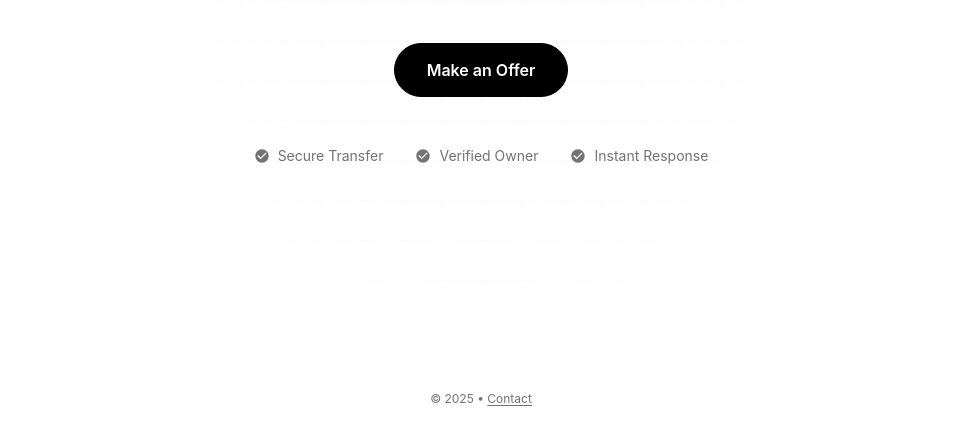
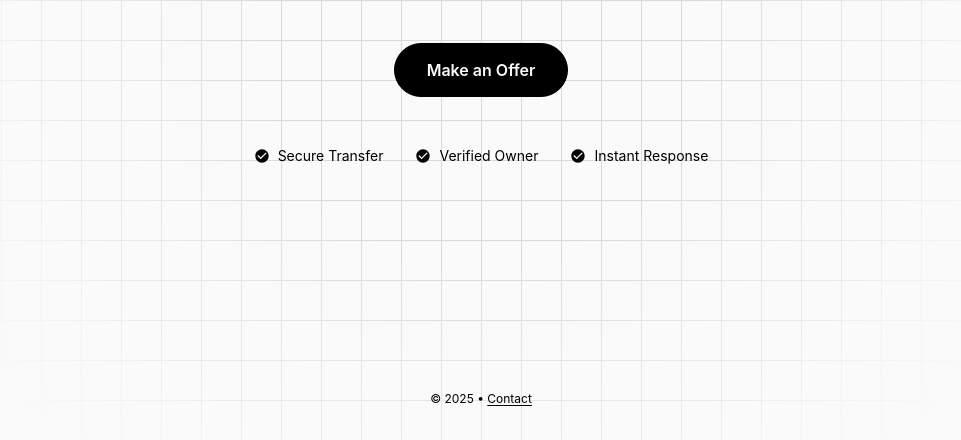
Before and after one commit to doguyilmaz/domain-parking, a plain HTML site: page index.html in a window 1280 px wide. Shown: the part 360-800 px from the top of the page, without its empty margins (159-1120 px from the left). Drawn offline with Linux system fonts and the light colour scheme.

Commit message:
feat: refine CSS color variables and grid styling

```diff
--- a/index.html
+++ b/index.html
@@ -29,13 +29,17 @@
         }
 
         :root {
-            --bg: #ffffff;
+            --bg: #fafafa;
+            /* Subtle Off-White */
             --fg: #000000;
-            --gray-100: #f5f5f7;
-            --gray-200: #e5e5e5;
-            --gray-500: #737373;
-            --accent: #2563eb;
-            /* Professional Blue */
+
+            /* Grid Color for Light Mode (10% Black) */
+            --gray-200: #000000;
+            --grid-opacity: 0.12;
+            /* 12% Opacity - Subtle but visible */
+
+            --gray-gradient: #737373;
+            /* Professional Blue used inline / gradients now */
             --font-sans: -apple-system, BlinkMacSystemFont, "Segoe UI", Roboto, Helvetica, Arial, sans-serif, "Apple Color Emoji", "Segoe UI Emoji", "Segoe UI Symbol";
         }
 
@@ -43,10 +47,10 @@
             :root {
                 --bg: #000000;
                 --fg: #ffffff;
-                --gray-100: #111111;
+                /* Grid Color for Dark Mode (Dark Gray) */
                 --gray-200: #333333;
-                --gray-500: #a1a1aa;
-                --accent: #3b82f6;
+                --grid-opacity: 0.15;
+                --gray-gradient: #a1a1aa;
             }
         }
 
@@ -73,9 +77,10 @@
                 linear-gradient(to right, var(--gray-200) 1px, transparent 1px),
                 linear-gradient(to bottom, var(--gray-200) 1px, transparent 1px);
             background-size: 40px 40px;
-            mask-image: radial-gradient(circle at center, black, transparent 80%);
-            -webkit-mask-image: radial-gradient(circle at center, black, transparent 80%);
-            opacity: 0.15;
+            mask-image: radial-gradient(circle at center, black 30%, transparent 80%);
+            -webkit-mask-image: radial-gradient(circle at center, black 30%, transparent 80%);
+            opacity: var(--grid-opacity);
+            /* Opacity controlled by variable */
             pointer-events: none;
         }
 
@@ -106,7 +111,7 @@
             letter-spacing: -0.04em;
             line-height: 1.1;
             margin-bottom: 1.5rem;
-            background: linear-gradient(180deg, var(--fg) 0%, var(--gray-500) 100%);
+            background: linear-gradient(180deg, var(--fg) 0%, var(--gray-gradient) 100%);
             -webkit-background-clip: text;
             -webkit-text-fill-color: transparent;
             /* Fallback */
```
